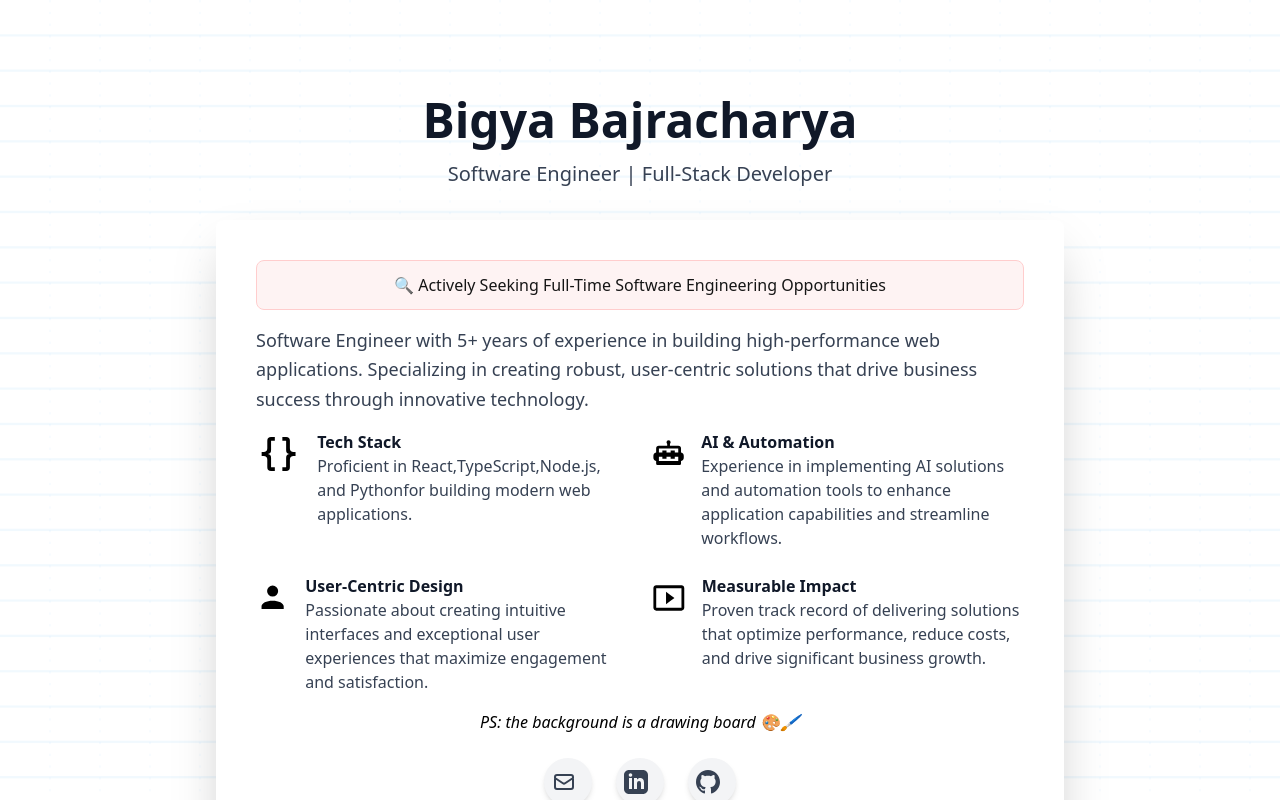
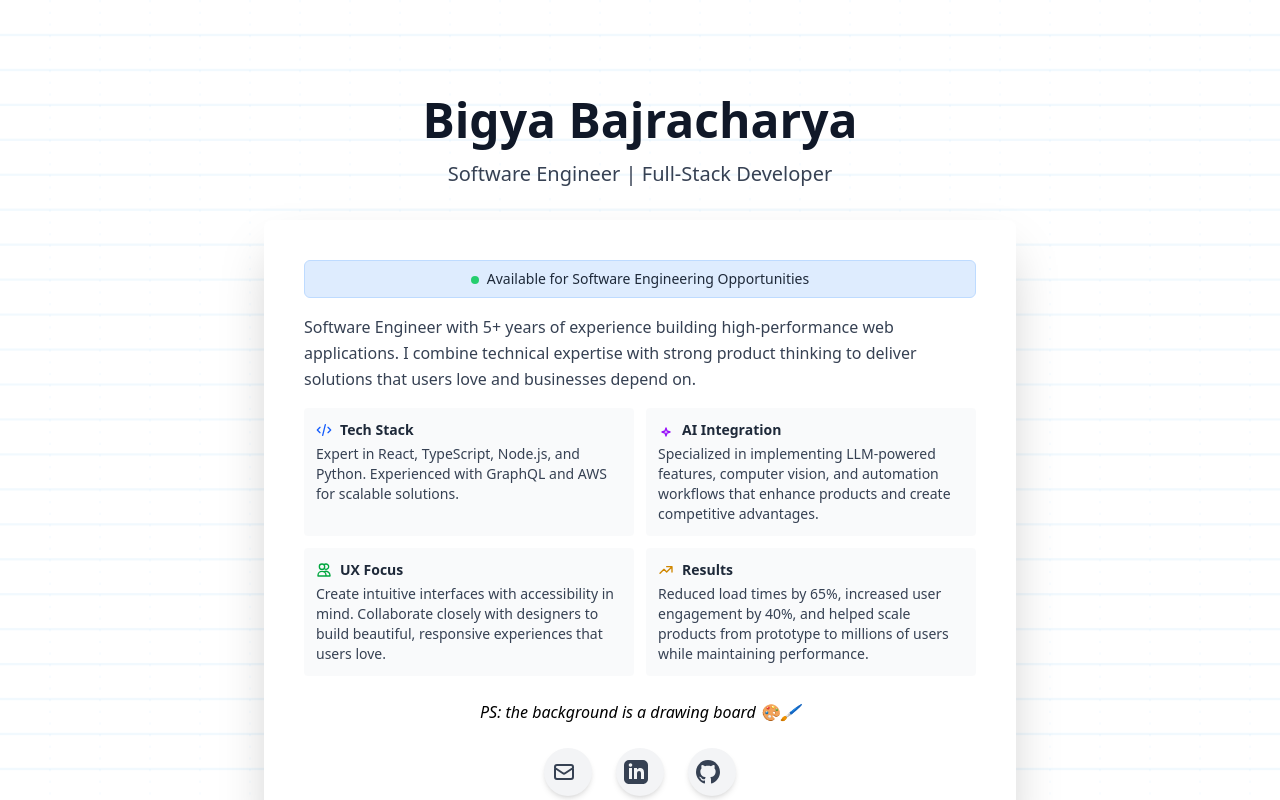
Before and after one commit to bigyaa/bigyaa.github.io, a Next.js app: page / in a window 1280 px wide. Shown: the top 800 px of the page. Built offline with nearby package versions, Linux system fonts and the light colour scheme.

Commit message:
Make portfolio design and text better. Add darkmode designs in portfoliobio

```diff
--- a/components/FrontPage/Hero.js
+++ b/components/FrontPage/Hero.js
@@ -86,7 +86,7 @@ const Hero = ({ resume }) => {
           <h2 id="summary-heading" className="sr-only">
             Professional Summary
           </h2>
-          <PortfolioBio />
+          <PortfolioBio isDarkMode={false} />
           <div className="flex items-center justify-center mt-4"><i>PS: the background is a drawing board 🎨🖌️</i></div>
           <br />
 
--- a/components/FrontPage/PortfolioBio.js
+++ b/components/FrontPage/PortfolioBio.js
@@ -1,70 +1,121 @@
-import React from 'react';
-import { AIIcon, CodeIcon, ImpactIcon, UsersIcon } from '../SVGIcons';
+import React, { useState, useEffect } from 'react';
 
-const PortfolioBio = () => {
+const PortfolioBio = ({ isDarkMode = false }) => {
+    const [isVisible, setIsVisible] = useState(false);
+
+    useEffect(() => {
+        setIsVisible(true);
+    }, []);
+
     return (
-        <div className="space-y-4">
-            {/* Status Banner */}
-            <div className="bg-red-50 border border-red-200 rounded-lg p-3 text-black font-medium text-center animate-pulse">
-                <span role="img" aria-label="search">🔍</span> Actively Seeking Full-Time Software Engineering Opportunities
+        <div className={`max-w-2xl mx-auto ${isDarkMode ? 'text-gray-200' : 'text-gray-800'} transition-colors duration-300`}>
+            {/* Status Banner - Made more compact */}
+            <div className={`${isDarkMode ? 'bg-blue-900/80 border-blue-800' : 'bg-blue-100/90 border-blue-200'} border rounded-md py-2 px-3 font-medium text-center text-sm mb-4 transition-colors duration-300`}>
+                <span className="inline-block w-2 h-2 rounded-full bg-green-500 mr-2 animate-pulse"></span>
+                Available for Software Engineering Opportunities
             </div>
 
-            {/* Main Bio */}
-            <div className="space-y-2">
-                <p className="text-lg text-gray-700 leading-relaxed">
-                    Software Engineer with 5+ years of experience in building high-performance web applications.
-                    Specializing in creating robust, user-centric solutions that drive business success through innovative technology.
+            {/* Main Bio - More concise */}
+            <div className={`mb-4 transition-opacity duration-500 ${isVisible ? 'opacity-100' : 'opacity-0'}`}>
+                <p className={`text-base leading-relaxed ${isDarkMode ? 'text-gray-300' : 'text-gray-700'}`}>
+                    Software Engineer with 5+ years of experience building high-performance web applications.
+                    I combine technical expertise with strong product thinking to deliver solutions that users love and businesses depend on.
                 </p>
             </div>
 
-            {/* Expertise Areas */}
-            <div className="grid grid-cols-1 md:grid-cols-2 gap-6">
-                <div className="flex items-start space-x-4">
-                    <CodeIcon />
-                    <div>
-                        <h3 className="font-semibold text-gray-900">Tech Stack</h3>
-                        <p className="text-gray-700">
-                            Proficient in <span className="font-medium">React</span>,
-                            <span className="font-medium">TypeScript</span>,
-                            <span className="font-medium">Node.js</span>,
-                            and <span className="font-medium">Python</span>
-                            for building modern web applications.
-                        </p>
+            {/* Expertise Areas - More compact grid with smaller padding */}
+            <div className="grid grid-cols-2 gap-3 mb-6">
+                <div className={`${isDarkMode ? 'bg-gray-800/80' : 'bg-gray-50/90'} p-3 rounded transition-all duration-500 transform ${isVisible ? 'translate-y-0' : 'translate-y-4 opacity-0'}`}>
+                    <div className="flex items-center mb-1">
+                        <span className={`mr-2 ${isDarkMode ? 'text-blue-400' : 'text-blue-600'}`}>
+                            <CodeIcon />
+                        </span>
+                        <h3 className="font-bold text-sm">Tech Stack</h3>
                     </div>
+                    <p className={`${isDarkMode ? 'text-gray-300' : 'text-gray-700'} text-sm`}>
+                        Expert in <span className="font-medium">React</span>, <span className="font-medium">TypeScript</span>, <span className="font-medium">Node.js</span>, and <span className="font-medium">Python</span>. Experienced with GraphQL and AWS for scalable solutions.
+                    </p>
                 </div>
 
-                <div className="flex items-start space-x-4">
-                    <AIIcon />
-                    <div>
-                        <h3 className="font-semibold text-gray-900">AI & Automation</h3>
-                        <p className="text-gray-700">
-                            Experience in implementing AI solutions and automation tools to enhance application capabilities and streamline workflows.
-                        </p>
+                <div className={`${isDarkMode ? 'bg-gray-800/80' : 'bg-gray-50/90'} p-3 rounded transition-all duration-500 delay-100 transform ${isVisible ? 'translate-y-0' : 'translate-y-4 opacity-0'}`}>
+                    <div className="flex items-center mb-1">
+                        <span className={`mr-2 ${isDarkMode ? 'text-purple-400' : 'text-purple-600'}`}>
+                            <AIIcon />
+                        </span>
+                        <h3 className="font-bold text-sm">AI Integration</h3>
                     </div>
+                    <p className={`${isDarkMode ? 'text-gray-300' : 'text-gray-700'} text-sm`}>
+                        Specialized in implementing LLM-powered features, computer vision, and automation workflows that enhance products and create competitive advantages.
+                    </p>
                 </div>
 
-                <div className="flex items-start space-x-4">
-                    <UsersIcon />
-                    <div>
-                        <h3 className="font-semibold text-gray-900">User-Centric Design</h3>
-                        <p className="text-gray-700">
-                            Passionate about creating intuitive interfaces and exceptional user experiences that maximize engagement and satisfaction.
-                        </p>
+                <div className={`${isDarkMode ? 'bg-gray-800/80' : 'bg-gray-50/90'} p-3 rounded transition-all duration-500 delay-200 transform ${isVisible ? 'translate-y-0' : 'translate-y-4 opacity-0'}`}>
+                    <div className="flex items-center mb-1">
+                        <span className={`mr-2 ${isDarkMode ? 'text-green-400' : 'text-green-600'}`}>
+                            <UsersIcon />
+                        </span>
+                        <h3 className="font-bold text-sm">UX Focus</h3>
                     </div>
+                    <p className={`${isDarkMode ? 'text-gray-300' : 'text-gray-700'} text-sm`}>
+                        Create intuitive interfaces with accessibility in mind. Collaborate closely with designers to build beautiful, responsive experiences that users love.
+                    </p>
                 </div>
 
-                <div className="flex items-start space-x-4">
-                    <ImpactIcon />
-                    <div>
-                        <h3 className="font-semibold text-gray-900">Measurable Impact</h3>
-                        <p className="text-gray-700">
-                            Proven track record of delivering solutions that optimize performance, reduce costs, and drive significant business growth.
-                        </p>
+                <div className={`${isDarkMode ? 'bg-gray-800/80' : 'bg-gray-50/90'} p-3 rounded transition-all duration-500 delay-300 transform ${isVisible ? 'translate-y-0' : 'translate-y-4 opacity-0'}`}>
+                    <div className="flex items-center mb-1">
+                        <span className={`mr-2 ${isDarkMode ? 'text-yellow-400' : 'text-yellow-600'}`}>
+                            <ImpactIcon />
+                        </span>
+                        <h3 className="font-bold text-sm">Results</h3>
                     </div>
+                    <p className={`${isDarkMode ? 'text-gray-300' : 'text-gray-700'} text-sm`}>
+                        Reduced load times by 65%, increased user engagement by 40%, and helped scale products from prototype to millions of users while maintaining performance.
+                    </p>
                 </div>
             </div>
+
+            {/* Compact Action Buttons */}{/* Removed for when I have time to fix my projects section */}
+            {/* <div className={`flex justify-center space-x-3 transition-opacity duration-500 delay-400 ${isVisible ? 'opacity-100' : 'opacity-0'}`}>
+                <a
+                    href="#projects"
+                    className={`${isDarkMode ? 'bg-blue-700 hover:bg-blue-600' : 'bg-blue-600 hover:bg-blue-700'} text-white font-medium py-1 px-4 rounded-md text-sm transition-colors duration-300`}
+                >
+                    View Projects
+                </a>
+                <a
+                    href="/resume.pdf"
+                    className={`${isDarkMode ? 'border-blue-500 text-blue-400 hover:bg-blue-900/30' : 'border-blue-600 text-blue-600 hover:bg-blue-50/80'} border font-medium py-1 px-4 rounded-md text-sm transition-colors duration-300`}
+                >
+                    Resume
+                </a>
+            </div> */}
         </div>
     );
 };
 
+// Smaller icon components for more compact layout
+const CodeIcon = () => (
+    <svg xmlns="http://www.w3.org/2000/svg" width="16" height="16" fill="none" viewBox="0 0 24 24" stroke="currentColor">
+        <path strokeLinecap="round" strokeLinejoin="round" strokeWidth={2} d="M10 20l4-16m4 4l4 4-4 4M6 16l-4-4 4-4" />
+    </svg>
+);
+
+const AIIcon = () => (
+    <svg xmlns="http://www.w3.org/2000/svg" width="16" height="16" fill="none" viewBox="0 0 24 24" stroke="currentColor">
+        <path strokeLinecap="round" strokeLinejoin="round" strokeWidth={2} d="M13.5 16.5L12 21l-1.5-4.5L6 15l4.5-1.5L12 9l1.5 4.5L18 15l-4.5 1.5z" />
+    </svg>
+);
+
+const UsersIcon = () => (
+    <svg xmlns="http://www.w3.org/2000/svg" width="16" height="16" fill="none" viewBox="0 0 24 24" stroke="currentColor">
+        <path strokeLinecap="round" strokeLinejoin="round" strokeWidth={2} d="M12 4.354a4 4 0 110 5.292M15 21H3v-1a6 6 0 0112 0v1zm0 0h6v-1a6 6 0 00-9-5.197M13 7a4 4 0 11-8 0 4 4 0 018 0z" />
+    </svg>
+);
+
+const ImpactIcon = () => (
+    <svg xmlns="http://www.w3.org/2000/svg" width="16" height="16" fill="none" viewBox="0 0 24 24" stroke="currentColor">
+        <path strokeLinecap="round" strokeLinejoin="round" strokeWidth={2} d="M13 7h8m0 0v8m0-8l-8 8-4-4-6 6" />
+    </svg>
+);
+
 export default PortfolioBio;
```
